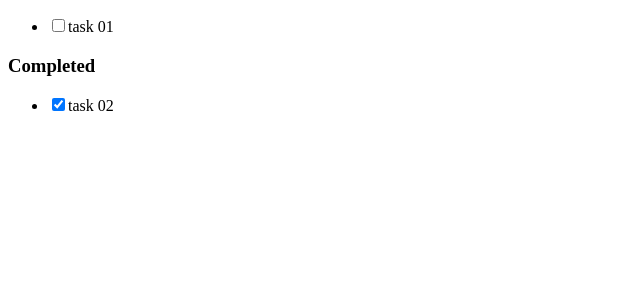
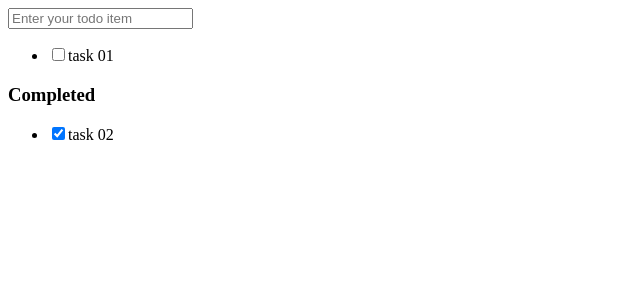
Before and after one commit to tw-graduate-program/react, a React (Create React App) app: page / in a window 1280 px wide. Shown: the top 300 px of the page, without its empty margins (0-640 px from the left). Built offline with nearby package versions, Linux system fonts and the light colour scheme; data requests are answered from the project's data file.

Commit message:
feat: init add todo component

```diff
--- a/src/App.js
+++ b/src/App.js
@@ -1,11 +1,13 @@
-import React, {useEffect, useState} from 'react';
+import React from 'react';
 import {CompletedList} from "./components/CompletedList";
 import {TodoList} from "./components/TodoList";
 import TaskProvider from "./store/TaskProvider";
+import {AddTodo} from "./components/AddTodo";
 
 function App() {
   return (
     <TaskProvider>
+      <AddTodo />
       <TodoList />
       <CompletedList />
     </TaskProvider>
--- /dev/null
+++ b/src/components/AddTodo.js
@@ -0,0 +1,9 @@
+export function AddTodo() {
+  return (
+    <input
+      type="text"
+      className='todo-input'
+      placeholder="Enter your todo item"
+    />
+  );
+}
```
Also changed, not shown: 1 other file (tests, documents, lock files or other folders).
